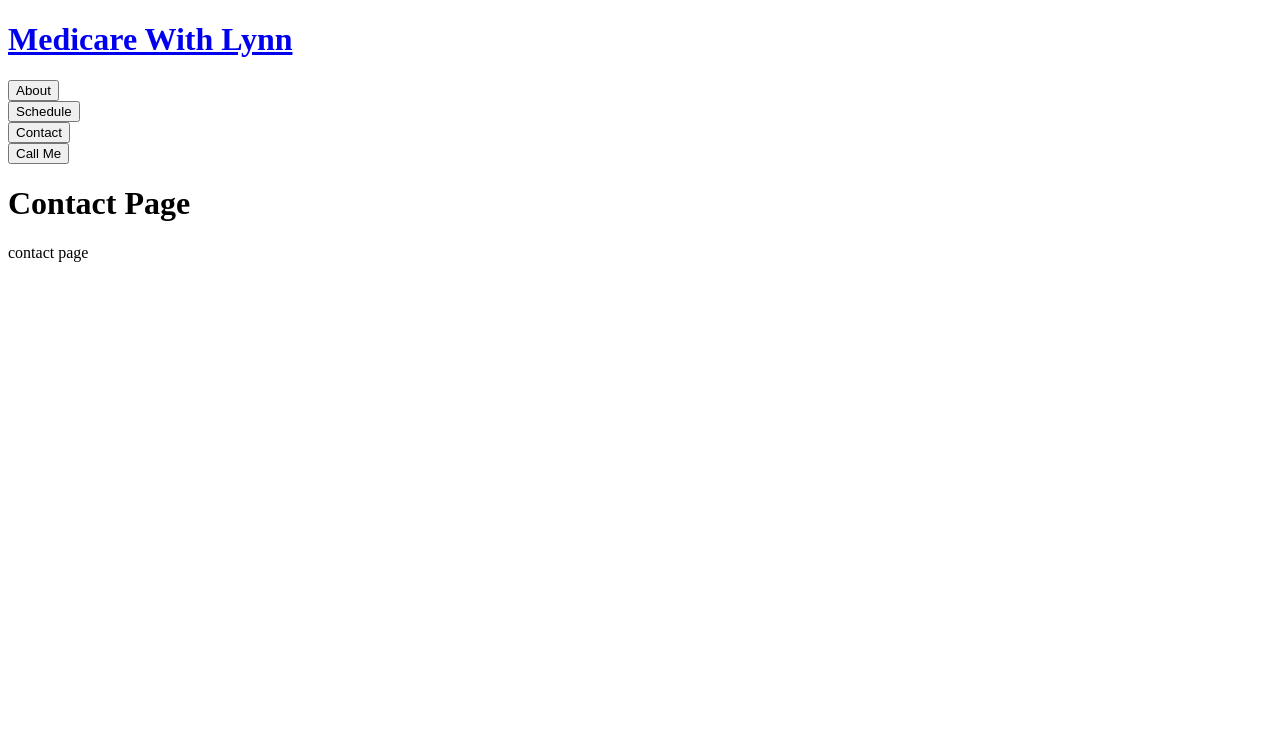
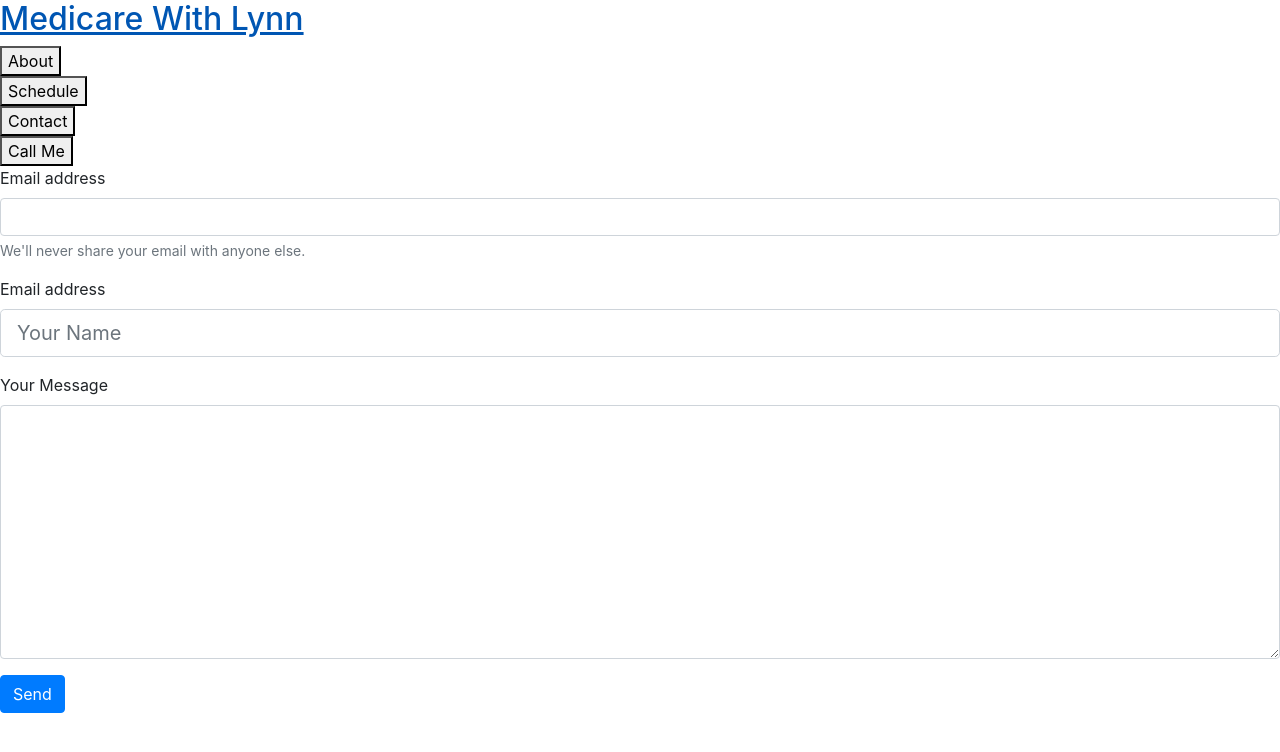
Before and after one commit to JustinGillis/moms_website, a Flask app: page /contact in a window 1280 px wide. Shown: the top 752 px of the page. Run offline with Flask 2, Linux system fonts and the light colour scheme.

Commit message:
added bootstrap and contact form

```diff
--- a/templates/base.html
+++ b/templates/base.html
@@ -5,6 +5,9 @@
     <meta charset="UTF-8">
     <meta http-equiv="X-UA-Compatible" content="IE=edge">
     <meta name="viewport" content="width=device-width, initial-scale=1.0">
+    <link rel="stylesheet" href="https://cdn.jsdelivr.net/npm/bootstrap@4.6.1/dist/css/bootstrap.min.css"
+        integrity="sha384-zCbKRCUGaJDkqS1kPbPd7TveP5iyJE0EjAuZQTgFLD2ylzuqKfdKlfG/eSrtxUkn" crossorigin="anonymous">
+
     <title>{% block title %}{% endblock %}</title>
 </head>
 
@@ -13,7 +16,7 @@
 
         <div class="logo header">
             <a href="{{ url_for('home') }}">
-                <h1>Medicare With Lynn</h1>
+                <h2>Medicare With Lynn</h2>
             </a>
         </div>
 
@@ -40,6 +43,15 @@
         {% block content %}{% endblock %}
     </div>
 
+
+    <script src="https://cdn.jsdelivr.net/npm/jquery@3.5.1/dist/jquery.slim.min.js"
+        integrity="sha384-DfXdz2htPH0lsSSs5nCTpuj/zy4C+OGpamoFVy38MVBnE+IbbVYUew+OrCXaRkfj"
+        crossorigin="anonymous"></script>
+    <script src="https://cdn.jsdelivr.net/npm/bootstrap@4.6.1/dist/js/bootstrap.bundle.min.js"
+        integrity="sha384-fQybjgWLrvvRgtW6bFlB7jaZrFsaBXjsOMm/tB9LTS58ONXgqbR9W8oWht/amnpF"
+        crossorigin="anonymous"></script>
+
+
 </body>
 
 </html>
--- a/templates/contact.html
+++ b/templates/contact.html
@@ -1,6 +1,26 @@
 {% extends 'base.html' %}
 
+<h1>{% block title %} Contact Page {% endblock %}</h1>
+
 {% block content %}
-    <h1>{% block title %} Contact Page {% endblock %}</h1>
-    <p>contact page </p>
+
+<div class="contact-message">
+    <form>
+        <div class="form-group">
+            <label for="inputEmail">Email address</label>
+            <input type="email" class="form-control" id="inputEmail" aria-describedby="emailHelp">
+            <small id="emailHelp" class="form-text text-muted">We'll never share your email with anyone else.</small>
+        </div>
+        <div class="form-group">
+            <label for="inputName">Email address</label>
+            <input class="form-control form-control-lg" id="inputName" type="text" placeholder="Your Name">
+        </div>
+        <div class="form-group">
+            <label for="inputMessage">Your Message</label>
+            <textarea class="form-control" id="inputMessage" rows="10"></textarea>
+        </div>
+        <button type="submit" class="btn btn-primary">Send</button>
+    </form>
+</div>
+
 {% endblock %}
```
Also changed, not shown: templates/home.html (+12 -3 lines).
